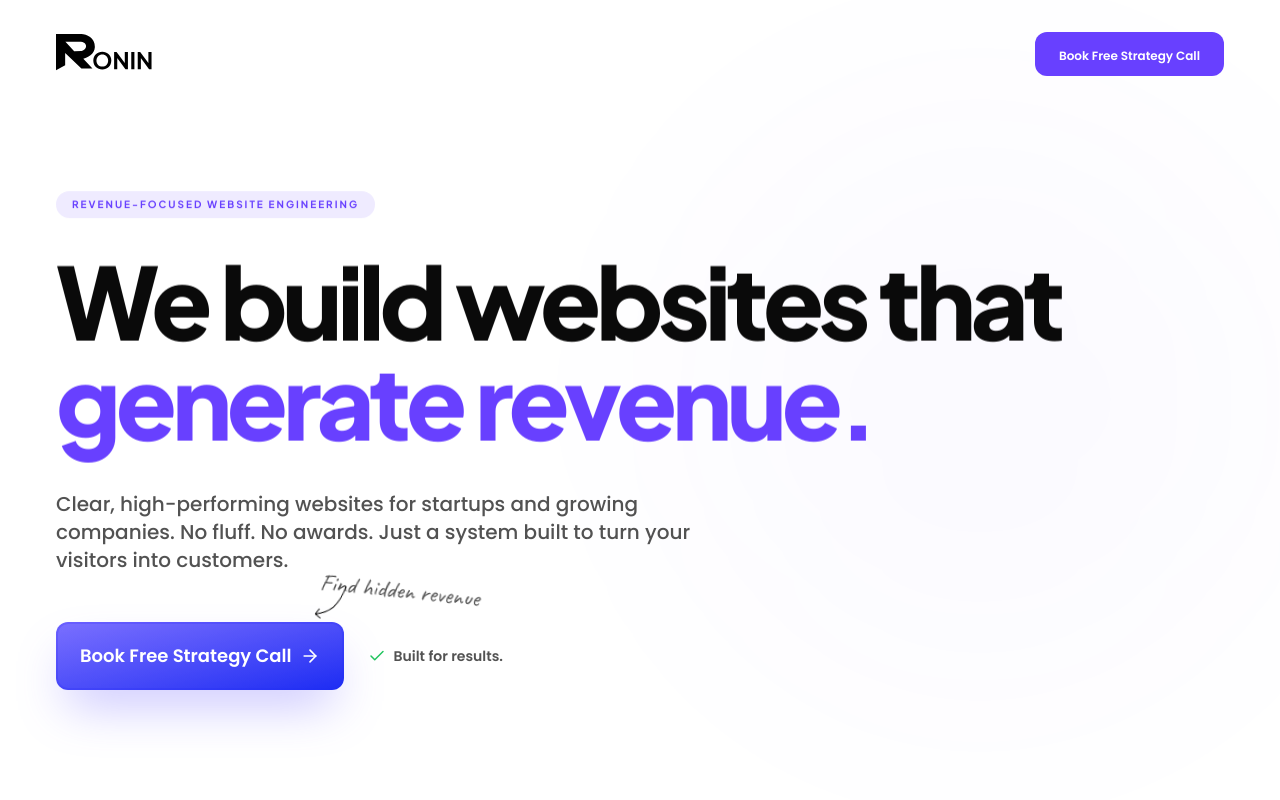
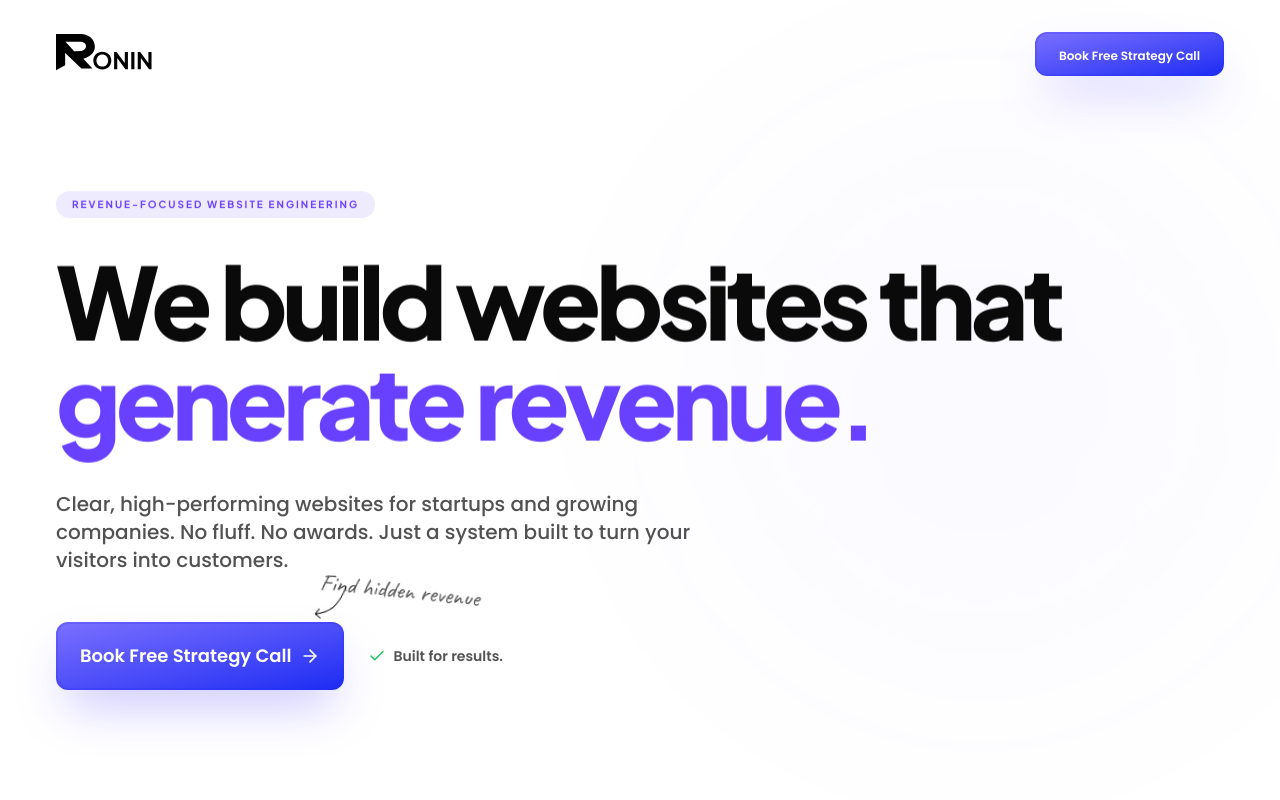
Before and after one commit to varun-vk17/ronin, a React (Vite) app: page / in a window 1280 px wide. Shown: the top 800 px of the page. Built offline with nearby package versions, Linux system fonts and the light colour scheme.

Commit message:
feat: apply premium style to navbar CTA

```diff
--- a/src/components/Navbar.tsx
+++ b/src/components/Navbar.tsx
@@ -18,7 +18,7 @@ export const Navbar = () => {
                 </div>
 
                 <div className="flex items-center gap-4">
-                    <Button variant="primary" className="h-11 py-0 px-6 text-xs bg-ronin-electric border-none" onClick={() => document.getElementById('booking')?.scrollIntoView({ behavior: 'smooth' })}>
+                    <Button variant="premium" className="h-11 py-0 px-6 text-xs border-none" onClick={() => document.getElementById('booking')?.scrollIntoView({ behavior: 'smooth' })}>
                         Book Free Strategy Call
                     </Button>
                 </div>
```
